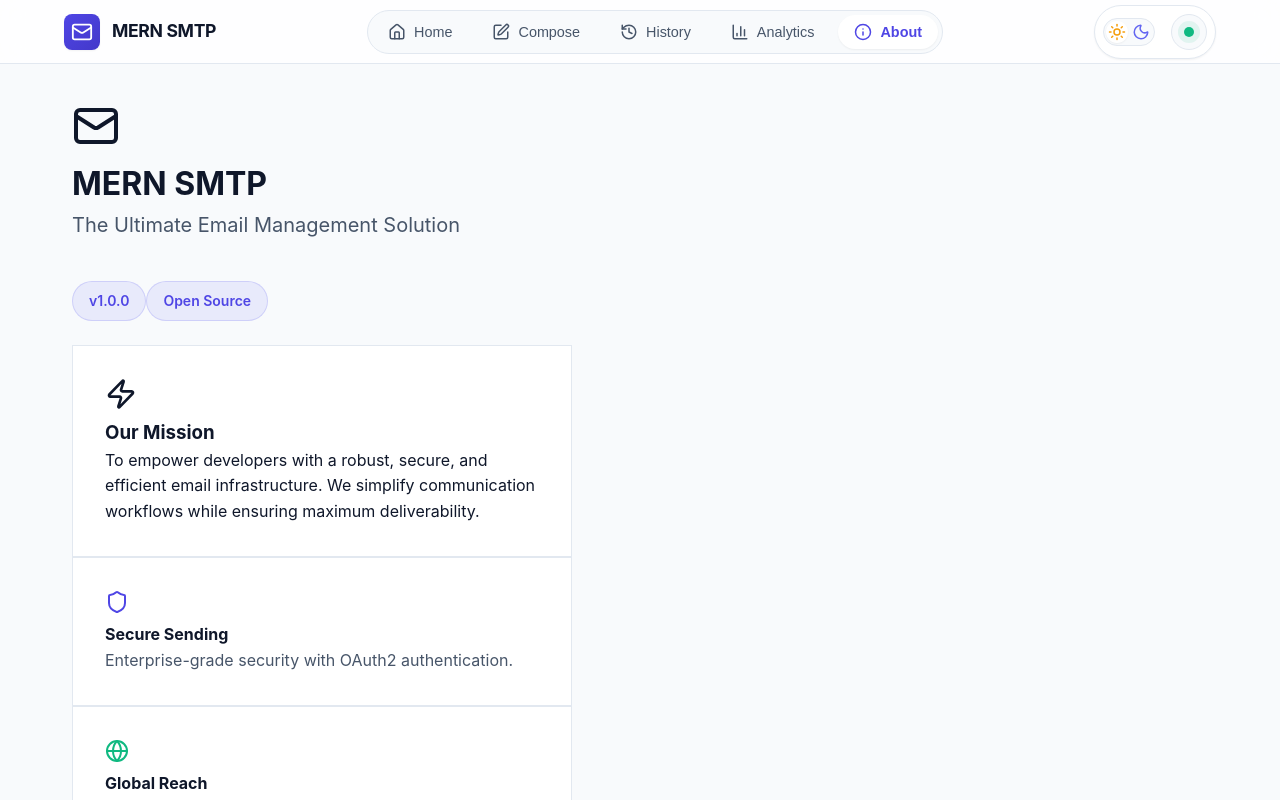
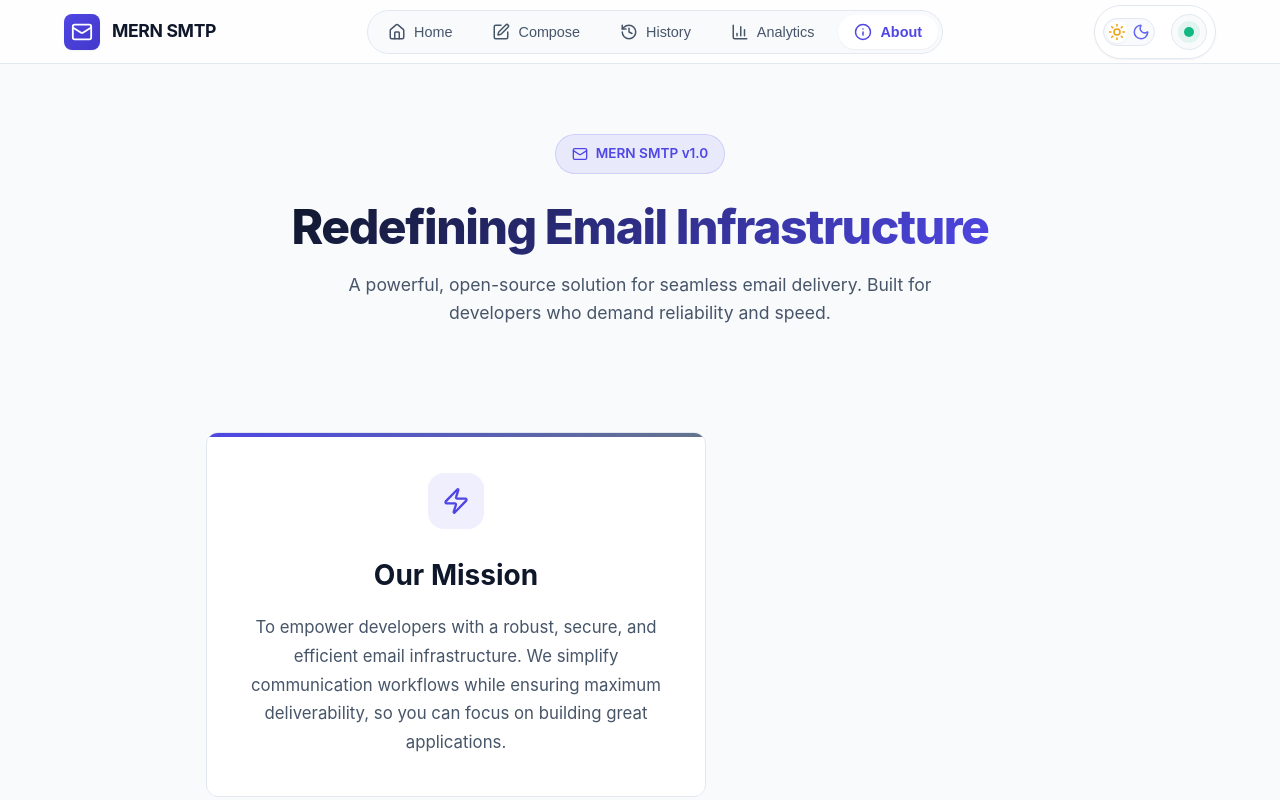
Before and after one commit to janak0ff/MERN-gmail-smpt, a React (Vite) app in the folder frontend/: page / in a window 1280 px wide. Both pictures are taken after a click on the button "About". Shown: the top 800 px of the page. Built offline with nearby package versions, Linux system fonts and the light colour scheme.

Commit message:
feat: Redesign and restyle the About Us page with a modern layout and enhanced sections.

```diff
--- a/frontend/src/App.css
+++ b/frontend/src/App.css
@@ -2265,12 +2265,13 @@ body {
 
 /* Modern About Page */
 .about-modern {
-  max-width: 800px;
+  max-width: 900px;
   margin: 0 auto;
-  padding-top: 2rem;
+  padding: 2rem 1rem 4rem 1rem;
 }
 
 .about-header-modern {
+  text-align: center;
   margin-bottom: 4rem;
   display: flex;
   flex-direction: column;
@@ -2286,19 +2287,247 @@ body {
   color: var(--primary);
   border-radius: 50px;
   font-weight: 600;
-  font-size: 0.9rem;
+  font-size: 0.85rem;
   margin-bottom: 1.5rem;
+  border: 1px solid rgba(99, 102, 241, 0.2);
 }
 
 .about-header-modern h1 {
-  font-size: 2.5rem;
+  font-size: 3rem;
   font-weight: 800;
   margin-bottom: 1rem;
-  background: linear-gradient(135deg, var(--text-main), var(--text-secondary));
+  background: linear-gradient(135deg, var(--text-main) 0%, var(--primary) 100%);
   -webkit-background-clip: text;
   background-clip: text;
   -webkit-text-fill-color: transparent;
-}
+  letter-spacing: -0.03em;
+  line-height: 1.2;
+}
+
+.hero-subtitle {
+  font-size: 1.1rem;
+  color: var(--text-secondary);
+  max-width: 600px;
+  line-height: 1.6;
+}
+
+.mission-section {
+  margin-bottom: 3rem;
+  padding: 2.5rem;
+  border-radius: var(--radius-lg);
+  background: var(--bg-card);
+  border: 1px solid var(--border-color);
+  position: relative;
+  overflow: hidden;
+}
+
+.mission-section::before {
+  content: '';
+  position: absolute;
+  top: 0;
+  left: 0;
+  width: 100%;
+  height: 4px;
+  background: linear-gradient(90deg, var(--primary), var(--secondary));
+}
+
+.mission-content {
+  text-align: center;
+  display: flex;
+  flex-direction: column;
+  align-items: center;
+}
+
+.mission-content h2 {
+  font-size: 1.75rem;
+  margin-bottom: 1rem;
+  color: var(--text-main);
+}
+
+.mission-content p {
+  font-size: 1.05rem;
+  color: var(--text-secondary);
+  max-width: 700px;
+  line-height: 1.7;
+}
+
+.icon-box {
+  width: 56px;
+  height: 56px;
+  border-radius: 16px;
+  display: flex;
+  align-items: center;
+  justify-content: center;
+  margin-bottom: 1.5rem;
+  transition: transform 0.3s ease;
+}
+
+.icon-box.primary {
+  background: rgba(99, 102, 241, 0.1);
+  color: var(--primary);
+}
+
+.icon-box.success {
+  background: rgba(16, 185, 129, 0.1);
+  color: var(--success);
+}
+
+.icon-box.info {
+  background: rgba(59, 130, 246, 0.1);
+  color: #3b82f6;
+}
+
+.icon-box.secondary {
+  background: rgba(139, 92, 246, 0.1);
+  color: var(--secondary);
+}
+
+.features-grid-modern {
+  display: grid;
+  grid-template-columns: repeat(auto-fit, minmax(280px, 1fr));
+  gap: 1.5rem;
+  margin-bottom: 4rem;
+}
+
+.feature-card-modern {
+  background: var(--bg-card);
+  padding: 2rem;
+  border-radius: var(--radius-lg);
+  border: 1px solid var(--border-color);
+  transition: all 0.3s ease;
+  display: flex;
+  flex-direction: column;
+  align-items: flex-start;
+}
+
+.feature-card-modern:hover {
+  transform: translateY(-5px);
+  box-shadow: var(--shadow-md);
+  border-color: var(--primary);
+}
+
+.feature-card-modern h3 {
+  font-size: 1.25rem;
+  margin-bottom: 0.75rem;
+  color: var(--text-main);
+  font-weight: 700;
+}
+
+.feature-card-modern p {
+  color: var(--text-secondary);
+  line-height: 1.6;
+  font-size: 0.95rem;
+}
+
+.connect-section {
+  text-align: center;
+  margin-bottom: 3rem;
+}
+
+.connect-section h3 {
+  font-size: 1.5rem;
+  margin-bottom: 2rem;
+  color: var(--text-main);
+}
+
+.social-links-modern {
+  display: flex;
+  justify-content: center;
+  gap: 1rem;
+  flex-wrap: wrap;
+}
+
+.social-btn {
+  display: flex;
+  align-items: center;
+  gap: 0.75rem;
+  padding: 0.75rem 1.5rem;
+  background: var(--bg-card);
+  border: 1px solid var(--border-color);
+  border-radius: 50px;
+  color: var(--text-main);
+  font-weight: 600;
+  font-size: 0.95rem;
+  transition: all 0.3s ease;
+  text-decoration: none;
+}
+
+.social-btn:hover {
+  transform: translateY(-3px);
+  box-shadow: var(--shadow-sm);
+}
+
+.social-btn.github:hover {
+  background: #24292e;
+  color: white;
+  border-color: #24292e;
+}
+
+.social-btn.linkedin:hover {
+  background: #0077b5;
+  color: white;
+  border-color: #0077b5;
+}
+
+.social-btn.twitter:hover {
+  background: #1da1f2;
+  color: white;
+  border-color: #1da1f2;
+}
+
+.social-btn.website:hover {
+  background: var(--primary);
+  color: white;
+  border-color: var(--primary);
+}
+
+.about-footer-modern {
+  text-align: center;
+  padding-top: 2rem;
+  border-top: 1px solid var(--border-color);
+  color: var(--text-secondary);
+}
+
+.heart-icon-anim {
+  color: var(--danger);
+  animation: pulse 1.5s infinite;
+  vertical-align: middle;
+}
+
+@keyframes pulse {
+  0% {
+    transform: scale(1);
+  }
+
+  50% {
+    transform: scale(1.2);
+  }
+
+  100% {
+    transform: scale(1);
+  }
+}
+
+@media (max-width: 768px) {
+  .about-header-modern h1 {
+    font-size: 2rem;
+  }
+
+  .mission-section {
+    padding: 1.5rem;
+  }
+
+  .social-links-modern {
+    flex-direction: column;
+    align-items: stretch;
+    padding: 0 2rem;
+  }
+
+  .social-btn {
+    justify-content: center;
+  }
+}
+
 
 .lead-text {
   font-size: 1.25rem;
--- a/frontend/src/components/AboutUs.jsx
+++ b/frontend/src/components/AboutUs.jsx
@@ -1,69 +1,87 @@
 import React from 'react';
-import { Shield, Zap, Globe, Heart, Code, Github, Linkedin, Twitter, Mail } from 'lucide-react';
+import { Shield, Zap, Globe, Heart, Code, Github, Linkedin, Twitter, Mail, ExternalLink, ArrowRight } from 'lucide-react';
 
 const AboutUs = () => {
     return (
-        <div className="about-container fade-in">
-            <div className="about-hero">
-                <div className="hero-content">
-                    <div className="hero-icon">
-                        <Mail size={48} />
+        <div className="about-modern fade-in">
+            <div className="about-header-modern">
+                <div className="brand-pill">
+                    <Mail size={16} />
+                    <span>MERN SMTP v1.0</span>
+                </div>
+                <h1>Redefining Email Infrastructure</h1>
+                <p className="hero-subtitle">
+                    A powerful, open-source solution for seamless email delivery.
+                    Built for developers who demand reliability and speed.
+                </p>
+            </div>
+
+            <div className="mission-section glass-card">
+                <div className="mission-content">
+                    <div className="icon-box primary">
+                        <Zap size={28} />
                     </div>
-                    <h1>MERN SMTP</h1>
-                    <p className="hero-subtitle">The Ultimate Email Management Solution</p>
-                    <div className="hero-badges">
-                        <span className="hero-badge">v1.0.0</span>
-                        <span className="hero-badge">Open Source</span>
-                    </div>
+                    <h2>Our Mission</h2>
+                    <p>
+                        To empower developers with a robust, secure, and efficient email infrastructure.
+                        We simplify communication workflows while ensuring maximum deliverability,
+                        so you can focus on building great applications.
+                    </p>
                 </div>
             </div>
 
-            <div className="about-grid">
-                <div className="glass-card mission-card">
-                    <div className="card-icon">
-                        <Zap size={32} />
+            <div className="features-grid-modern">
+                <div className="feature-card-modern">
+                    <div className="icon-box success">
+                        <Shield size={24} />
                     </div>
-                    <h3>Our Mission</h3>
-                    <p>
-                        To empower developers with a robust, secure, and efficient email infrastructure.
-                        We simplify communication workflows while ensuring maximum deliverability.
-                    </p>
+                    <h3>Secure Sending</h3>
+                    <p>Enterprise-grade security with OAuth2 authentication and encrypted transmission.</p>
                 </div>
 
-                <div className="glass-card feature-card">
-                    <Shield size={24} className="text-primary" />
-                    <h4>Secure Sending</h4>
-                    <p>Enterprise-grade security with OAuth2 authentication.</p>
+                <div className="feature-card-modern">
+                    <div className="icon-box info">
+                        <Globe size={24} />
+                    </div>
+                    <h3>Global Reach</h3>
+                    <p>Optimized for high deliverability worldwide, ensuring your emails reach the inbox.</p>
                 </div>
 
-                <div className="glass-card feature-card">
-                    <Globe size={24} className="text-success" />
-                    <h4>Global Reach</h4>
-                    <p>Optimized for high deliverability worldwide.</p>
-                </div>
-
-                <div className="glass-card feature-card">
-                    <Code size={24} className="text-secondary" />
-                    <h4>Developer First</h4>
-                    <p>Built with the MERN stack for easy extensibility.</p>
+                <div className="feature-card-modern">
+                    <div className="icon-box secondary">
+                        <Code size={24} />
+                    </div>
+                    <h3>Developer First</h3>
+                    <p>Built with the MERN stack for easy extensibility and seamless integration.</p>
                 </div>
             </div>
 
-            <div className="social-links">
-                <a href="https://github.com" target="_blank" rel="noopener noreferrer" className="social-link github">
-                    <Github size={24} />
-                </a>
-                <a href="https://linkedin.com" target="_blank" rel="noopener noreferrer" className="social-link linkedin">
-                    <Linkedin size={24} />
-                </a>
-                <a href="https://twitter.com" target="_blank" rel="noopener noreferrer" className="social-link twitter">
-                    <Twitter size={24} />
-                </a>
+            <div className="connect-section">
+                <h3>Connect With Us</h3>
+                <div className="social-links-modern">
+                    <a href="https://github.com" target="_blank" rel="noopener noreferrer" className="social-btn github">
+                        <Github size={20} />
+                        <span>GitHub</span>
+                    </a>
+                    <a href="https://linkedin.com" target="_blank" rel="noopener noreferrer" className="social-btn linkedin">
+                        <Linkedin size={20} />
+                        <span>LinkedIn</span>
+                    </a>
+                    <a href="https://twitter.com" target="_blank" rel="noopener noreferrer" className="social-btn twitter">
+                        <Twitter size={20} />
+                        <span>Twitter</span>
+                    </a>
+                    <a href="https://example.com" target="_blank" rel="noopener noreferrer" className="social-btn website">
+                        <Globe size={20} />
+                        <span>Website</span>
+                        <ExternalLink size={14} className="external-icon" />
+                    </a>
+                </div>
             </div>
 
-            <div className="about-footer">
+            <div className="about-footer-modern">
                 <p>
-                    Built with <Heart size={16} className="heart-icon" /> by the <strong>MERN SMTP Team</strong>
+                    Built with <Heart size={16} className="heart-icon-anim" /> by the <strong>MERN SMTP Team</strong>
                 </p>
             </div>
         </div>
```
